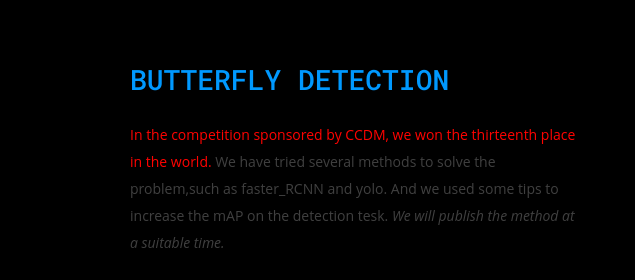
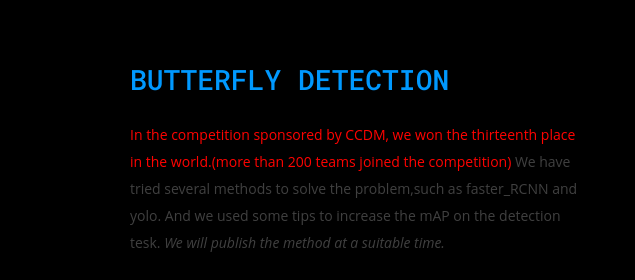
Before and after one commit to KirinNg/KirinNg.github.io, a plain HTML site: page AboutMe.html in a window 1280 px wide. Shown: the part 3180-3460 px from the top of the page, 0-635 px from the left. Drawn offline with Linux system fonts and the light colour scheme.

Commit message:
release 1.0.1

```diff
--- a/AboutMe.html
+++ b/AboutMe.html
@@ -160,7 +160,7 @@
 			<div class="col-md-6 stylegridtext">
 				<h3>BUTTERFLY DETECTION</h3>
 				<span></span>
-				<p><p_red>In the competition sponsored by CCDM, we won the thirteenth place in the world.</p_red> We have tried several methods to solve the problem,such as faster_RCNN and yolo. And we used some tips to increase the mAP on the detection tesk.
+				<p><p_red>In the competition sponsored by CCDM, we won the thirteenth place in the world.(more than 200 teams joined the competition)</p_red> We have tried several methods to solve the problem,such as faster_RCNN and yolo. And we used some tips to increase the mAP on the detection tesk.
 						<i>We will publish the method at a suitable time.</i>
 				<div class="readmore">
 					<a href="#" data-toggle="modal" data-target="#myModal_1">Read more</a>
```
